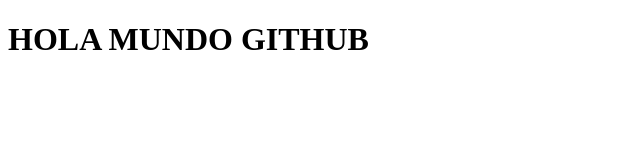
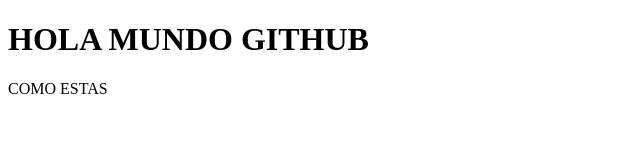
Before and after one commit to GonzaloHaag/clase10-GITHUB, a plain HTML site: page index.html in a window 1280 px wide. Shown: the whole page, without its empty margins (0-640 px from the left). Drawn offline with Linux system fonts and the light colour scheme.

Commit message:
commit desde github Desktop

```diff
--- a/css/estilo.css
+++ b/css/estilo.css
@@ -0,0 +1,4 @@
+*{
+    margin:0;
+    padding: 0;
+}
--- a/index.html
+++ b/index.html
@@ -8,6 +8,7 @@
 </head>
 <body>
     <h1>HOLA MUNDO GITHUB</h1>
+    <p>COMO ESTAS</p>
 
 </body>
 </html>
```
